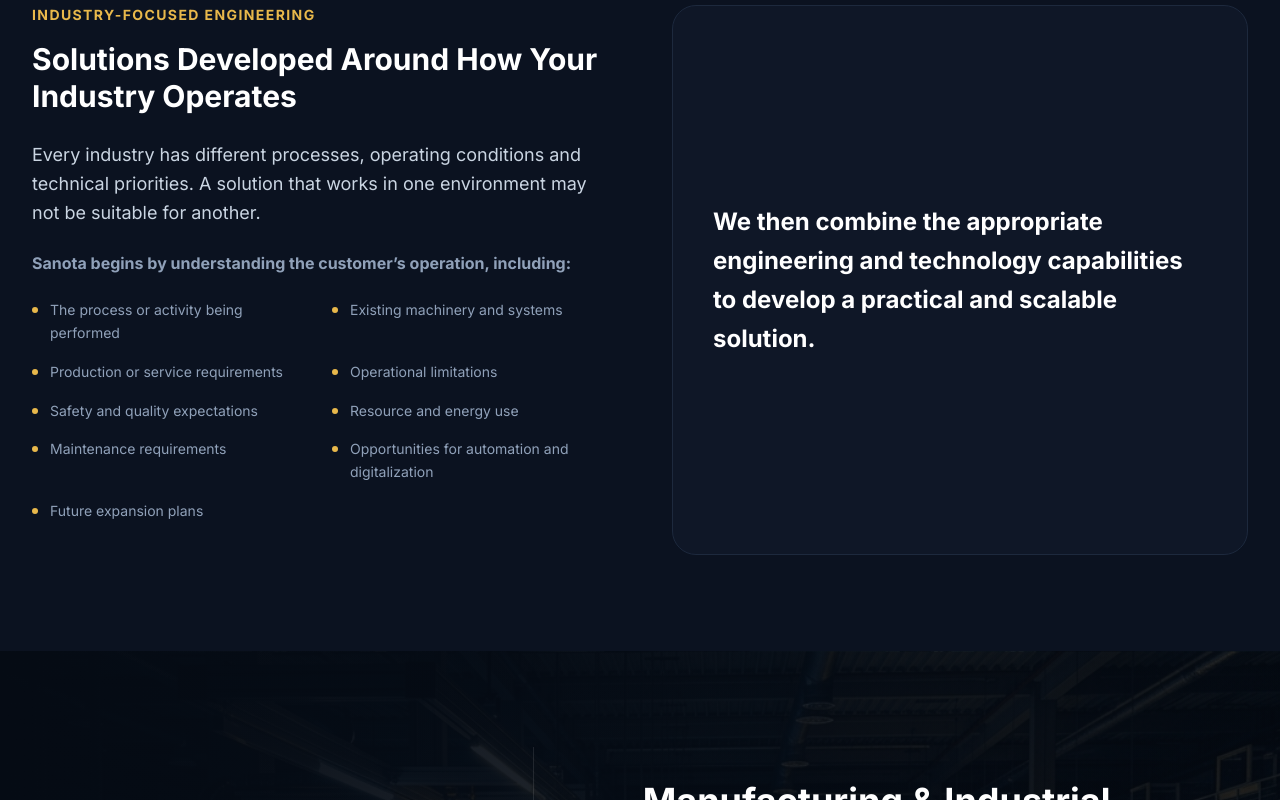
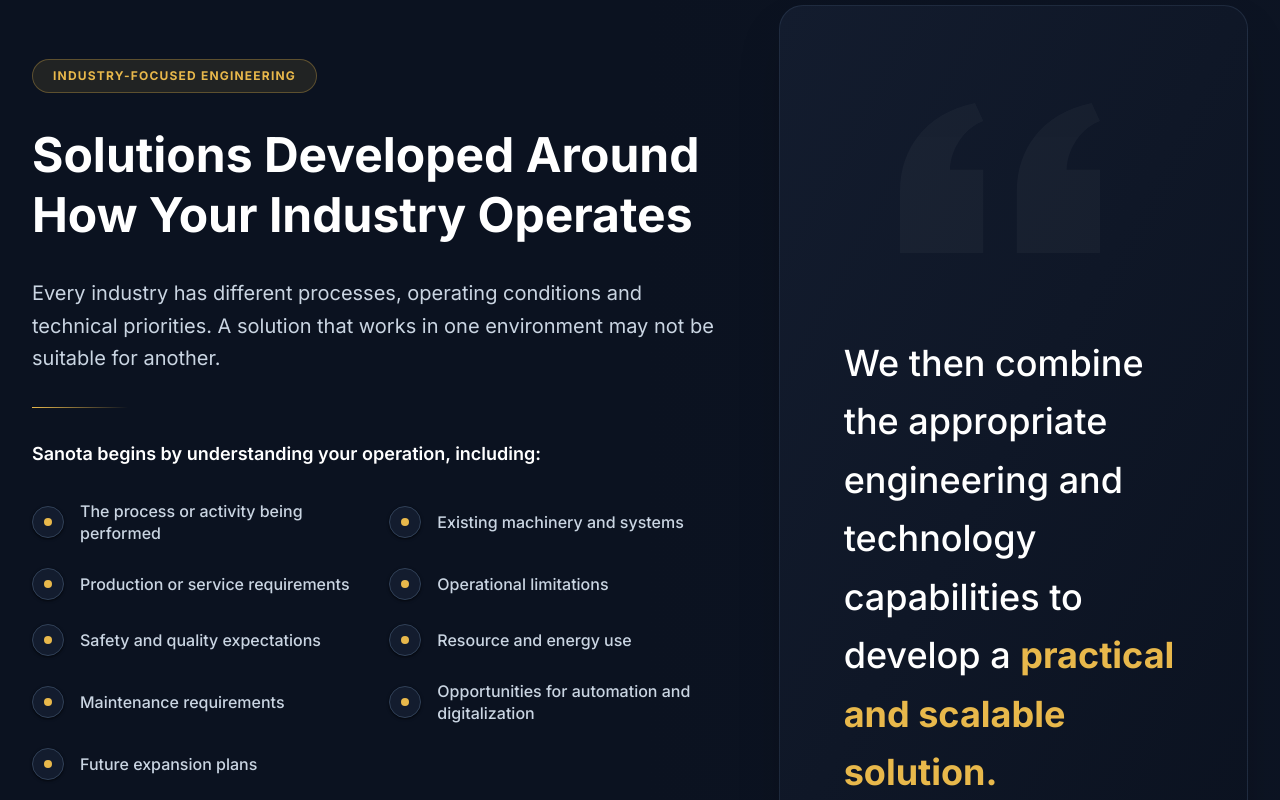
Before and after one commit to Knoweb/Sanota, a Next.js app in the folder frontend/: page /industries in a window 1280 px wide. Shown: the part 880-1680 px from the top of the page. Built offline with nearby package versions, Linux system fonts and the light colour scheme.

Commit message:
style: Enhance readability and aesthetics of Industry-Focused Engineering section

```diff
--- a/frontend/src/app/industries/page.tsx
+++ b/frontend/src/app/industries/page.tsx
@@ -221,30 +221,51 @@ export default function IndustriesPage() {
         </section>
 
         {/* 2. Industry-Focused Engineering */}
-        <section className="py-24 bg-[#0B1220] bg-transparent">
-          <div className="max-w-[1400px] mx-auto px-4 sm:px-6 lg:px-8">
-            <div className="grid grid-cols-1 lg:grid-cols-2 gap-16 items-center">
-              <div>
-                <h2 className="text-[#E8B84B] font-bold tracking-widest uppercase text-sm mb-4">Industry-Focused Engineering</h2>
-                <h3 className="text-3xl font-bold text-white mb-6 leading-tight">Solutions Developed Around How Your Industry Operates</h3>
-                <p className="text-slate-300 text-lg leading-relaxed mb-6">
+        <section className="relative py-24 bg-[#0B1220] overflow-hidden">
+          {/* Subtle background glow */}
+          <div className="absolute top-0 right-0 w-1/2 h-full bg-gradient-to-l from-[#131C2E]/40 to-transparent opacity-50 pointer-events-none" />
+
+          <div className="max-w-[1400px] mx-auto px-4 sm:px-6 lg:px-8 relative z-10">
+            <div className="grid grid-cols-1 lg:grid-cols-12 gap-16 items-center">
+
+              <div className="lg:col-span-7">
+                <div className="inline-block px-5 py-2 rounded-full border border-[#E8B84B]/30 bg-[#E8B84B]/10 mb-8">
+                  <h2 className="text-[#E8B84B] font-bold tracking-widest uppercase text-xs">Industry-Focused Engineering</h2>
+                </div>
+                <h3 className="text-4xl lg:text-5xl font-bold text-white mb-8 leading-tight">Solutions Developed Around How Your Industry Operates</h3>
+                <p className="text-slate-300 text-xl leading-relaxed mb-8">
                   Every industry has different processes, operating conditions and technical priorities. A solution that works in one environment may not be suitable for another.
                 </p>
-                <p className="text-slate-400 font-bold mb-6">Sanota begins by understanding the customer’s operation, including:</p>
-                <div className="grid grid-cols-1 sm:grid-cols-2 gap-y-4 gap-x-6 mb-8">
+                <div className="h-px w-24 bg-gradient-to-r from-[#E8B84B] to-transparent mb-8" />
+                <p className="text-white text-lg font-semibold mb-8">Sanota begins by understanding your operation, including:</p>
+
+                <div className="grid grid-cols-1 sm:grid-cols-2 gap-y-6 gap-x-8 mb-8">
                   {operationalUnderstanding.map((item, idx) => (
-                    <div key={idx} className="flex items-start">
-                      <div className="w-1.5 h-1.5 rounded-full bg-[#E8B84B] mt-2 mr-3 shrink-0" />
-                      <span className="text-slate-400 text-sm leading-relaxed">{item}</span>
+                    <div key={idx} className="flex items-center group">
+                      <div className="flex items-center justify-center w-8 h-8 rounded-full bg-[#131C2E] border border-slate-700 group-hover:border-[#E8B84B] transition-colors shrink-0 mr-4 shadow-sm shadow-black/50">
+                        <div className="w-2 h-2 rounded-full bg-[#E8B84B] group-hover:scale-150 transition-transform" />
+                      </div>
+                      <span className="text-slate-300 text-base font-medium group-hover:text-white transition-colors leading-snug">{item}</span>
                     </div>
                   ))}
                 </div>
               </div>
-              <div className="glowing-card bg-[#131C2E]/60 border border-slate-800 rounded-3xl p-10 flex flex-col justify-center h-full">
-                <p className="text-white text-2xl font-bold leading-relaxed">
-                  We then combine the appropriate engineering and technology capabilities to develop a practical and scalable solution.
-                </p>
+
+              <div className="lg:col-span-5 h-full min-h-[400px]">
+                <div className="glowing-card relative h-full bg-gradient-to-br from-[#131C2E] to-[#0B1220] border border-slate-700/50 rounded-3xl p-12 lg:p-16 flex flex-col justify-center overflow-hidden group hover:border-[#E8B84B]/40 transition-colors shadow-2xl">
+                  {/* Decorative Quote Icon */}
+                  <div className="absolute -top-6 -right-6 p-8 opacity-[0.03] text-white group-hover:text-[#E8B84B] transition-colors duration-500 transform group-hover:scale-110">
+                    <svg width="200" height="200" viewBox="0 0 24 24" fill="currentColor">
+                      <path d="M14.017 21v-7.391c0-5.704 3.731-9.57 8.983-10.609l.995 2.151c-2.432.917-3.995 3.638-3.995 5.849h4v10h-9.983zm-14.017 0v-7.391c0-5.704 3.748-9.57 9-10.609l.996 2.151c-2.433.917-3.996 3.638-3.996 5.849h3.983v10h-9.983z" />
+                    </svg>
+                  </div>
+
+                  <p className="text-white text-3xl lg:text-4xl font-medium leading-relaxed relative z-10">
+                    We then combine the appropriate engineering and technology capabilities to develop a <span className="text-[#E8B84B] font-bold">practical and scalable solution.</span>
+                  </p>
+                </div>
               </div>
+
             </div>
           </div>
         </section>
```
